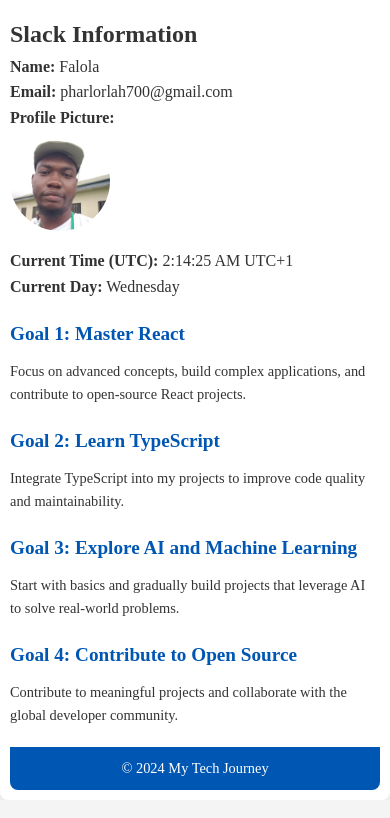
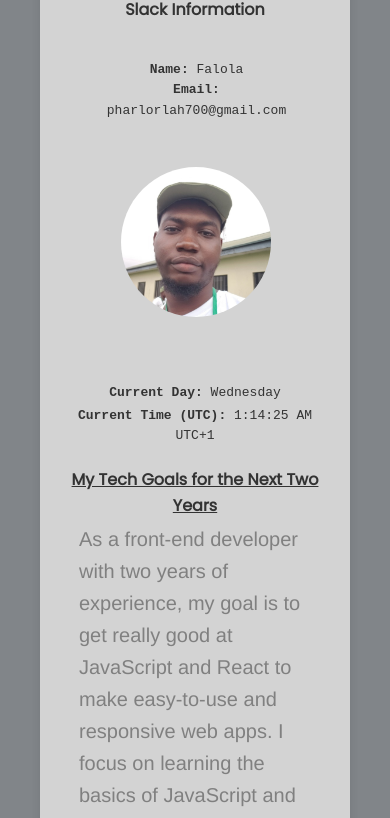
Before and after one commit to Phayvour1/stage1, a plain HTML site: page index.html in a window 390 px wide. Shown: the part 53-871 px from the top of the page. Drawn offline with Linux system fonts and the light colour scheme.

Commit message:
modifications

```diff
--- a/index.html
+++ b/index.html
@@ -1,47 +1,67 @@
 <!DOCTYPE html>
 <html lang="en">
   <head>
-    <meta charset="UTF-8">
-    <meta name="viewport" content="width=device-width, initial-scale=1.0">
+    <meta charset="UTF-8" />
+    <meta name="viewport" content="width=device-width, initial-scale=1.0" />
     <title>My Tech Goals</title>
-    <link rel="stylesheet" href="styles.css">
+    <link rel="stylesheet" href="styles.css" />
+    <link href='https://fonts.googleapis.com/css?family=Poppins' rel='stylesheet'>
   </head>
   <body>
     <div class="container" data-testid="container">
-        <header class="header" data-testid="header">
-            <h1>My Tech Goals for the Next 2 Years</h1>
-        </header>
       <main class="main-content" data-testid="main-content">
         <section class="slack-info" data-testid="slack-info">
-                <h2>Slack Information</h2>
-                <p><strong>Name:</strong> <span data-testid="slackDisplayName">Falola</span></p>
-                <p><strong>Email:</strong> <span data-testid="slackEmail">pharlorlah700@gmail.com</span></p>
-                <p><strong>Profile Picture:</strong></p>
-                <img src="images\slack pp.jpg" alt="Slack Profile Picture" data-testid="slackProfilePicture">
-                <p><strong>Current Time (UTC):</strong> <span data-testid="currentTimeUTC">10:00:00 AM UTC</span></p>
-                <p><strong>Current Day:</strong> <span data-testid="currentDay">Tuesday</span></p>
+          <h2 class="slackinfo">Slack Information</h2>
+          <div class="nameandpic">
+          <div class="name"><p>
+            <strong>Name:</strong>
+            <span data-testid="slackDisplayName">Falola</span>
+          </p>
+          <p>
+            <strong>Email:</strong>
+            <span data-testid="slackEmail">pharlorlah700@gmail.com</span>
+          </p>
+        </div>
+          <div class="Picture">
+          <img
+            src="images\slack pp.jpg"
+            alt="Slack Profile Picture"
+            data-testid="slackProfilePicture"
+          />
+        </div>
+    </div>
+         <div class="time"> <p>
+            <strong>Current Time (UTC):</strong>
+            <span data-testid="currentTimeUTC"></span>
+          </p>
+          <p>
+            <strong>Current Day:</strong>
+            <span data-testid="currentDay"></span>
+          </p>
+        </div>
         </section>
-            <section class="goal" data-testid="goal-1">
-                <h2>Goal 1: Master React</h2>
-                <p>Focus on advanced concepts, build complex applications, and contribute to open-source React projects.</p>
+        <section class="goalsinfo" data-testid="goals">
+            <h1>My Tech Goals for the Next Two Years</h1>
+       <p class="goals">
+        As a front-end developer with two years of experience, my goal is to get really good at JavaScript and React to make easy-to-use and responsive web apps. I focus on learning the basics of JavaScript and using React to create simple and efficient interfaces. I prioritize making my apps fast, accessible, and user-friendly. I am committed to continuous learning and staying updated with the latest trends to ensure I can secure a rewarding job in the tech industry.
+       </p>
         </section>
-            <section class="goal" data-testid="goal-2">
-                <h2>Goal 2: Learn TypeScript</h2>
-                <p>Integrate TypeScript into my projects to improve code quality and maintainability.</p>
+        <section class="links">
+          <h3>links</h3>
+          <p class="hngLink" data-testid="hngLink"><a href="https://hng.tech/learn"> learn to code at HNG </a></p>
+
+          <p class="keywordLink"  data-testid="keywordLink"><a href="http://keyword.dog/"> Dominate Search Rankings </a></p>
+
+          <p class="scrapeanywebLink" data-testid="scrapeanywebLink"><a href="http://scrapeanyweb.site/"> Scrape any website </a></p>
+
         </section>
-            <section class="goal" data-testid="goal-3">
-                <h2>Goal 3: Explore AI and Machine Learning</h2>
-                <p>Start with basics and gradually build projects that leverage AI to solve real-world problems.</p>
-            </section>
-            <section class="goal" data-testid="goal-4">
-                <h2>Goal 4: Contribute to Open Source</h2>
-                <p>Contribute to meaningful projects and collaborate with the global developer community.</p>
         </section>
       </main>
+
+    </div>
     <footer class="footer" data-testid="footer">
       <p>&copy; 2024 My Tech Journey</p>
     </footer>
-    </div>
     <script src="index.js"></script>
   </body>
 </html>
--- a/index.js
+++ b/index.js
@@ -4,7 +4,7 @@ document.addEventListener('DOMContentLoaded', function() {
 
     function updateTimeAndDay() {
         const now = new Date();
-        now.setHours(now.getUTCHours() + 1); // Add 1 hour to UTC time to get UTC+1
+
 
         const options = { weekday: 'long' };
 
@@ -19,7 +19,7 @@ document.addEventListener('DOMContentLoaded', function() {
 
         // Display current time and day
         currentTimeElement.textContent = `${timeString} UTC+1`;
-        currentDayElement.textContent = new Intl.DateTimeFormat('en-US', options).format(now);
+        currentDayElement.textContent = new Intl.DateTimeFormat('en-GB', options).format(now);
     }
 
     updateTimeAndDay();
--- a/styles.css
+++ b/styles.css
@@ -7,44 +7,72 @@
 body {
     font-family: 'Arial, sans-serif';
     line-height: 1.6;
-    background-color: #f4f4f4;
+    background-color: #818589;
     color: #333;
 }
 
 .container {
-    max-width: 1200px;
-    margin: 0 auto;
-    padding: 20px;
-    background: #fff;
+
+    margin: 40px;
+    padding: 0px 100px;
+    background: #D3D3D3;
     box-shadow: 0 0 10px rgba(0, 0, 0, 0.1);
-    border-radius: 8px;
+    border-radius: 5px;
+
+
+}
+.slackinfo{
+    font-family: "poppins";
+    font-size: 40px;
+    align-items: center;
+    display: flex;
+    justify-content: center;
+}i
+
+.slack-info {
+    margin: 50px;
+    align-items: center;
+    font-size: 19px;
+
+}
+.nameandpic{
+    display:flex ;
+    justify-content: center;
+    padding:10px 100px;
+    font-family: 'Courier New', Courier, monospace;
 }
 
-.header {
-    text-align: center;
+.name{
+    background-color: #808080;
+    padding: 15%;
+
+    border-radius: 5px 0px 0px 5px;
+
+}
+
+.name:hover{
+    font-size: 20px;
+    color:#fff;
+}
+.Picture{
+    background-color: #818589;
+    padding: 10%;
+    border-radius: 0px 5px 5px 0px;
+}
+
+.time{
+    display: flex;
+    gap: 50px;
+    justify-content: center;
+    align-self: center;
+    font-family: 'Courier New', Courier, monospace;
+    margin: 20px;
     margin-bottom: 20px;
 }
-
-.header h1 {
-    font-size: 2.5em;
-}
-
-.main-content .goal {
-    margin-bottom: 20px;
-}
-
-.main-content .goal h2 {
-    color: #0056b3;
-    font-size: 1.8em;
-    margin-bottom: 10px;
-}
-
-.main-content .goal p {
-    font-size: 1.2em;
-}
-
-.slack-info {
-    margin-bottom: 20px;
+.time:hover{
+    font-size: 20px;
+    color: black;
+    font-family: 'Segoe UI', Tahoma, Geneva, Verdana, sans-serif;
 }
 
 .slack-info img {
@@ -52,49 +80,106 @@ body {
     border-radius: 50%;
     margin-bottom: 10px;
 }
+.goalsinfo h1{
+    display: flex;
+    justify-content: center;
+    align-items: center;
+    font-size: 25px;
+    font-family: poppins;
+}
+.goals{
+    font-size: 20px;
+    color: #808080;
+    display: flex;
+    justify-content: center;
+    align-items: center;
+    padding: 10%;
+    padding-top: 5px;
+    font-family: 'Franklin Gothic Medium', 'Arial Narrow', Arial, sans-serif;
+}
+.goals:hover{
+    color:#808062
+}
+.links h3{
+    display: flex;
+    align-items: flex-start;
+    font-family: 'Franklin Gothic Medium', 'Arial Narrow', Arial, sans-serif;
+    font-size: 30px;
+}
 
+.links a{
+    text-decoration-line: none;
+    color: #808080;
+    font-family: poppins;
+    padding: 10px;
+    margin: 15px;
+
+}
+
+a:hover{
+color: bisque;
+font-family: Verdana, Tahoma, sans-serif;
+background: beige;
+background-color: #808080;
+border-radius: 20px;
+}
 .footer {
     text-align: center;
     padding: 10px 0;
-    background: #0056b3;
-    color: #fff;
-    border-radius: 0 0 8px 8px;
+
 }
 
 .footer p {
     margin: 0;
 }
 
-/* Responsive Styles */
-@media (max-width: 768px) {
-    .header h1 {
-        font-size: 2em;
+@media (max-width: 480px) {
+    .container{
+        padding: 10px;
     }
-    .main-content .goal h2 {
-        font-size: 1.5em;
+    .slackinfo{
+        font-size: medium;
+        text-align: center;
     }
-    .main-content .goal p {
-        font-size: 1em;
+    .nameandpic{
+        display: flex;
+        flex-direction: column;
+        padding-left: 10px;
+        justify-content: center;
+        align-items: center;
+
+       font-size: small;
+
+
     }
-    .slack-info img {
-        max-width: 100px;
+    .name{
+
+        display: flex;
+        flex-direction: column;
+        padding-left: 120px;
+        background-color: transparent;
+        text-align: center;
+    }
+    .Picture{
+      background-color: transparent;
+      padding-left: 110px;
+    }
+    .time{
+
+        font-size: small;
+        display: flex;
+        flex-direction: column-reverse;
+        gap: 2px;
+        text-align: center;
+    }
+    .goalsinfo h1{
+        font-size: medium;
+        text-align: center;
+        text-decoration: underline;
+    }
+
+    .links a{
+        font-size: 10px;
+        text-align: center;
     }
 }
-
-@media (max-width: 480px) {
-    .container {
-        padding: 10px;
-    }
-    .header h1 {
-        font-size: 1.5em;
-    }
-    .main-content .goal h2 {
-        font-size: 1.2em;
-    }
-    .main-content .goal p {
-        font-size: 0.9em;
-    }
-    .footer {
-        font-size: 0.9em;
-    }
-}
```
Lines whose indentation alone changed are shown as unchanged.
